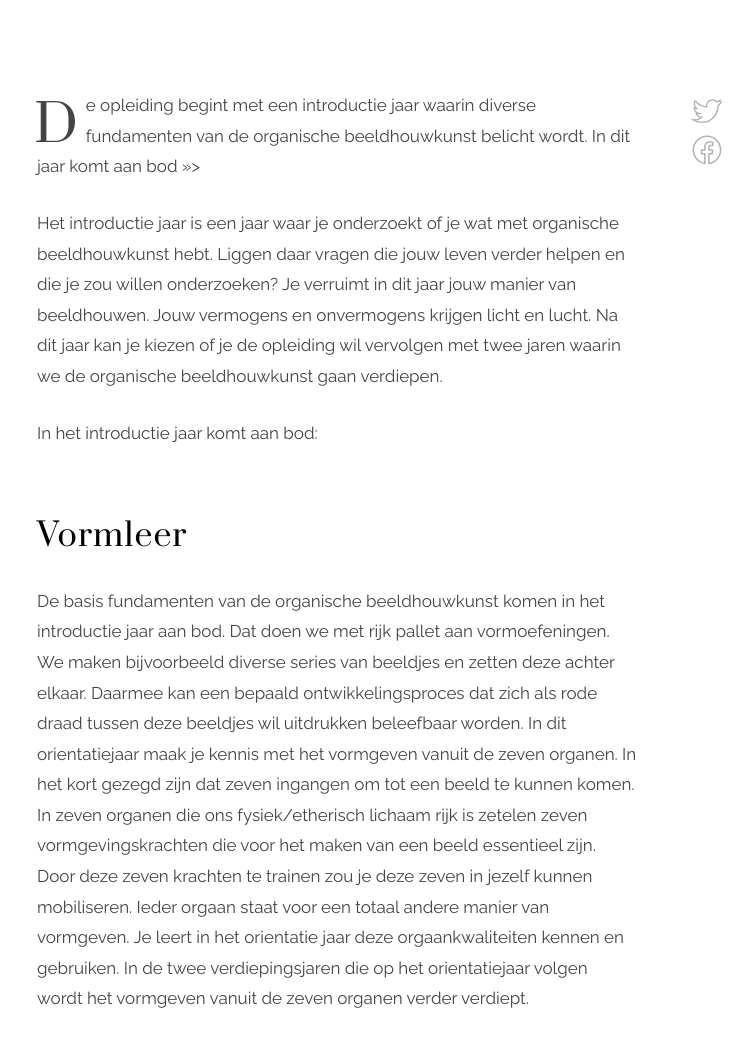
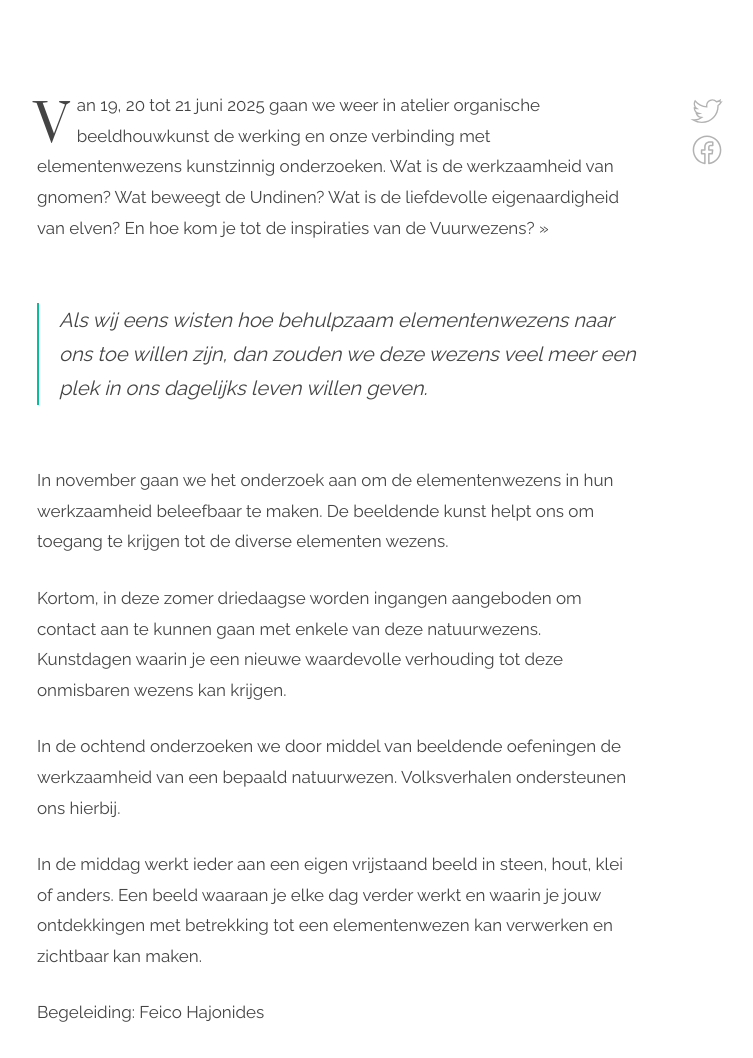
Before and after one commit to feicohajonides2020/feicohajonides2020.github.io, a Jekyll site: the page built from _posts/2019-09-04-Ontmoeten van elementenwezens.md, in a window 1280 px wide and 1400 px high, scrolled down 640 px. Shown: the part 169-1227 px from the top of the window, without its empty margins (303-1056 px from the left). Built offline with Jekyll 4.4.1, drawn with Linux system fonts in a browser that asks for light colours; some of the changed text lies outside the part shown; grey boxes are pictures that could not be loaded.

Commit message:
Update 2019-09-04-Ontmoeten van elementenwezens.md

```diff
--- a/_posts/2019-09-04-Ontmoeten van elementenwezens.md
+++ b/_posts/2019-09-04-Ontmoeten van elementenwezens.md
@@ -6,33 +6,26 @@ header:
     align:
     text: light
 ---
-De opleiding begint met een introductie jaar waarin diverse fundamenten van de organische beeldhouwkunst belicht wordt. In dit jaar komt aan bod >>>
-
-Het introductie jaar is een jaar waar je onderzoekt of je wat met organische beeldhouwkunst hebt. Liggen daar vragen die jouw leven verder helpen en die je zou willen onderzoeken?
-Je verruimt in dit jaar jouw manier van beeldhouwen. Jouw vermogens en onvermogens krijgen licht en lucht. Na dit jaar kan je kiezen of je de opleiding wil vervolgen met twee jaren waarin we de organische beeldhouwkunst gaan verdiepen.
-
-In het introductie jaar komt aan bod:
-
-## Vormleer
-De basis fundamenten van de organische beeldhouwkunst komen in het introductie jaar aan bod. Dat doen we met rijk pallet aan vormoefeningen.
-We maken bijvoorbeeld diverse series van beeldjes en zetten deze achter elkaar. Daarmee kan een bepaald ontwikkelingsproces dat zich als rode draad tussen deze beeldjes wil uitdrukken beleefbaar worden.
-In dit orientatiejaar maak je kennis met het vormgeven vanuit de zeven organen. In het kort gezegd zijn dat zeven ingangen om tot een beeld te kunnen komen. In zeven organen die ons fysiek/etherisch lichaam rijk is zetelen zeven vormgevingskrachten die voor het maken van een beeld essentieel zijn. Door deze zeven krachten te trainen zou je deze zeven in jezelf kunnen mobiliseren. Ieder orgaan staat voor een totaal andere manier van vormgeven. Je leert in het orientatie jaar deze orgaankwaliteiten kennen en gebruiken. In de twee verdiepingsjaren die op het orientatiejaar volgen wordt het vormgeven vanuit de zeven organen verder verdiept.
-
-{% include image.html img="https://25853585-541091259790646543.preview.editmysite.com/uploads/2/5/8/5/25853585/dinsdag-kopie-2_orig.jpg" alt="Alt for image" caption="Dit beeld is vanuit Gal-kwaliteiten gemaakt" %}
+Van 19, 20 tot 21 juni 2025 gaan we weer in atelier organische beeldhouwkunst de werking en onze verbinding met  elementenwezens kunstzinnig onderzoeken. Wat is de werkzaamheid van gnomen? Wat beweegt de Undinen? Wat is de liefdevolle eigenaardigheid van elven? En hoe kom je tot de inspiraties van de Vuurwezens? >>
 
 
-## Materiaalleer
-In het orientatiejaar komt het werken met boetseerwas, klei, gips en cement aan bod.
-Om de mogelijkheden van deze materialen ook buiten de opleiding te kunnen ontdekken is het raadzaam om een eigen werkplek/atelier thuis of elders te hebben. Dan kan je in je eigen tijd deze substanties rustig onderzoeken.
-
-{% include image.html img="https://25853585-541091259790646543.preview.editmysite.com/uploads/2/5/8/5/25853585/2-door-vleugelen-bewogen_orig.jpg" alt="Alt for image" caption="Dit bronzen beeld is gemaakt en gegoten in een orientatiejaar" %}
-
-## Kunst waarnemen en waarde van de kunst
-We zijn in dit orientatie jaar geregeld in een museum of galerie te vinden. Je leert er dynamisch waarnemen en schetsen op papier. Dit om ingangen te ontdekken om het onzichtbare verhaal achter een uiterlijk beeld te kunnen ervaren.
-
-In dit orientatie jaar worden ondermeer beelden voor de medestudenten gemaakt. Je leert hiermee je vrij in de beeldhouwkunst uit te drukken. Iemand vertelt bijvoorbeeld over z'n leven en de actuele thema's die nu voor hem spelen. De anderen luisteren zonder oordeel of zoeken niet naar oplossingen of goede raad. Puur door te luisteren en je met de spreker te verbinden kunnen er vormen bij je opkomen die iets zeggen over wat er werkelijk vertelt wil worden. Jij wekt in jouw vermogen deze vormen in dienst van de ander.
-Het is "goud" waard voor de verteller om deze beelden uiteindelijk uitgewerkt voor zich te zien. Een vrijlatende kunstzinnige aanmoediging om de confortzone eens grondig op te ruimen.
-De waarde van de kunst in z'n sociale werkzaamheid!
+> Als wij eens wisten hoe behulpzaam elementenwezens naar ons toe willen zijn, dan zouden we deze wezens veel meer een plek in ons dagelijks leven willen geven.
 
 
-> Maken van kunst is niet zo moeilijk. We zijn het enkel wat verleerd omdat we vergeten om dagelijks naar de geestelijke wereld in en om ons heen te luisteren.
+In november gaan we het onderzoek aan om de elementenwezens in hun werkzaamheid beleefbaar te maken. De beeldende kunst helpt ons om toegang te krijgen tot de diverse elementen wezens.
+
+Kortom, in deze zomer driedaagse worden ingangen aangeboden om contact aan te kunnen gaan met enkele van deze natuurwezens. Kunstdagen waarin je een nieuwe waardevolle verhouding tot deze onmisbaren wezens kan krijgen.
+
+In de ochtend onderzoeken we door middel van beeldende oefeningen  de werkzaamheid van een bepaald natuurwezen. Volksverhalen ondersteunen ons hierbij.
+
+In de middag werkt ieder aan een eigen vrijstaand beeld in steen, hout, klei of anders. Een beeld waaraan je elke dag verder werkt en waarin je jouw ontdekkingen met betrekking tot  een elementenwezen kan verwerken en zichtbaar kan maken.
+
+Begeleiding: Feico Hajonides
+
+Tijd: Donderdag tot en met zaterdag  dagelijks van 9 tot 16 uur.
+
+Kosten: 400,- euro.
+Dit is inclusief materiaal en lunch.
+
+Aanmelden:
+Klik op "contact" bovenaan
```
